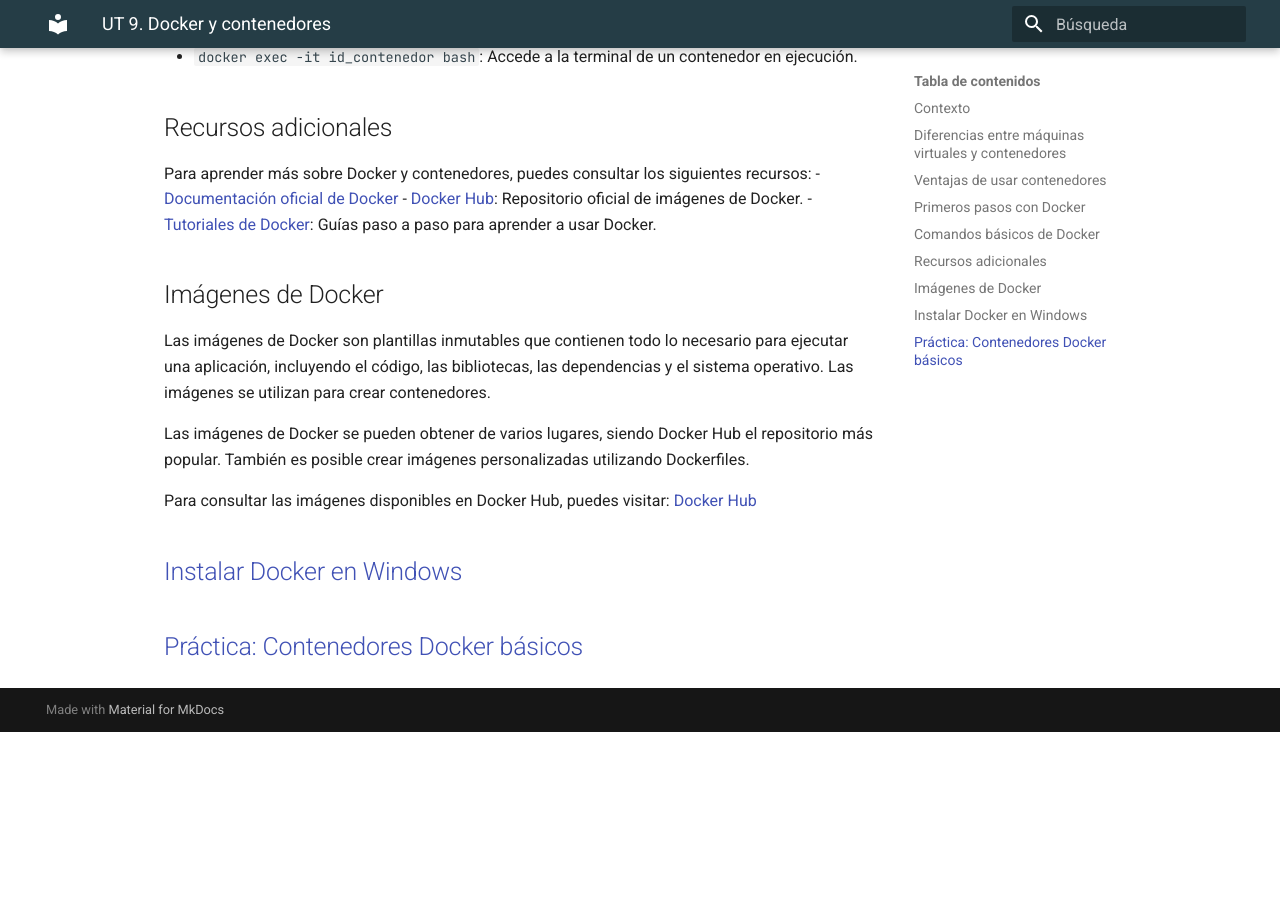
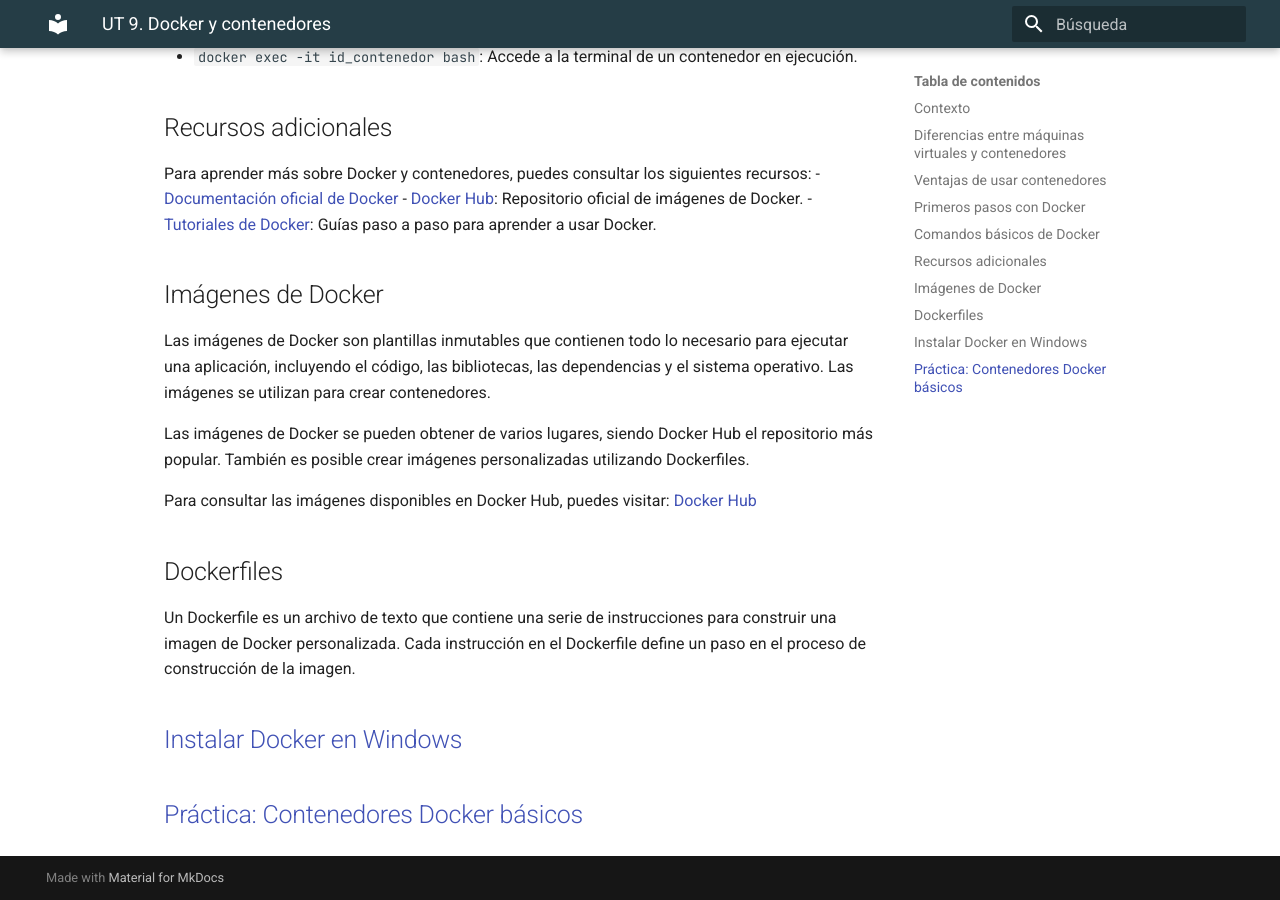
Before and after one commit to jordicido/jordicido-fp, an MkDocs documentation site: the page built from docs/SSII/UT9/index.md, in a window 1280 px wide and 900 px high, scrolled down 2026 px. Built offline with MkDocs 1.6.1 and Material for MkDocs 9.7.7, drawn with Linux system fonts in a browser that asks for light colours; before the commit the page ends 2758 px from its top, so only the background shows below that.

Commit message:
Clase de SSII del jueves implementada

```diff
--- a/docs/SSII/UT9/index.md
+++ b/docs/SSII/UT9/index.md
@@ -63,6 +63,10 @@ Las imágenes de Docker se pueden obtener de varios lugares, siendo Docker Hub e
 
 Para consultar las imágenes disponibles en Docker Hub, puedes visitar: [Docker Hub](https://hub.docker.com/)
 
+## Dockerfiles
+
+Un Dockerfile es un archivo de texto que contiene una serie de instrucciones para construir una imagen de Docker personalizada. Cada instrucción en el Dockerfile define un paso en el proceso de construcción de la imagen.
+
 
 
 ## [Instalar Docker en Windows](./instalar_docker.md)
```
Also changed, not shown: 1 other file.
